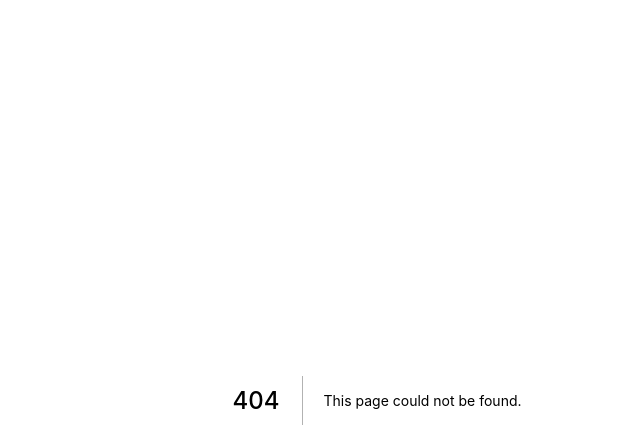
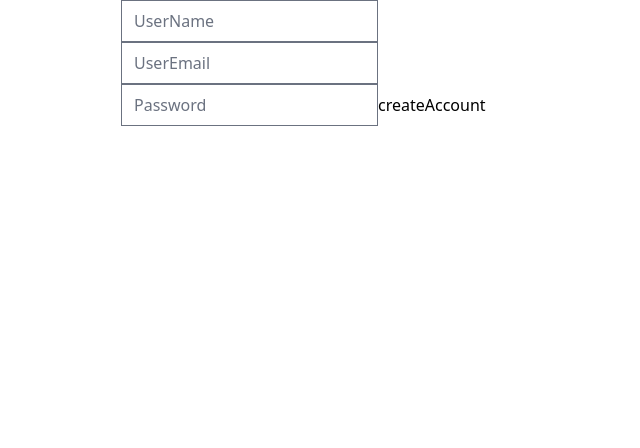
Before and after one commit to miracleSH/carrot-market-sh, a Next.js app: page /forms in a window 1280 px wide. Before the commit this address had no page. Shown: the top 448 px of the page, without its empty margins (263-903 px from the left). Built offline with nearby package versions, Linux system fonts and the light colour scheme.

Commit message:
react-hook-form 적용 #진행중

```diff
--- a/package.json
+++ b/package.json
@@ -13,7 +13,8 @@
     "@tailwindcss/forms": "^0.5.0",
     "next": "12.1.4",
     "react": "18.0.0",
-    "react-dom": "18.0.0"
+    "react-dom": "18.0.0",
+    "react-hook-form": "^7.30.0"
   },
   "devDependencies": {
     "@types/node": "17.0.23",
--- /dev/null
+++ b/pages/forms.tsx
@@ -0,0 +1,34 @@
+import { useForm } from 'react-hook-form'
+
+export default function Forms() {
+  const { register, handleSubmit } = useForm()
+  const onValid = () => {
+    console.log('im valid')
+  }
+  return (
+    <form onSubmit={handleSubmit(onValid)}>
+      <input
+        {...register('userName', {
+          required: true,
+        })}
+        type={'text'}
+        placeholder='UserName'
+      />
+      <input
+        {...register('email', {
+          required: true,
+        })}
+        type={'email'}
+        placeholder='UserEmail'
+      />
+      <input
+        {...register('password', {
+          required: true,
+        })}
+        type={'password'}
+        placeholder='Password'
+      />
+      <button>createAccount</button>
+    </form>
+  )
+}
```
Also changed, not shown: 2 other files (tests, documents, lock files or other folders).
